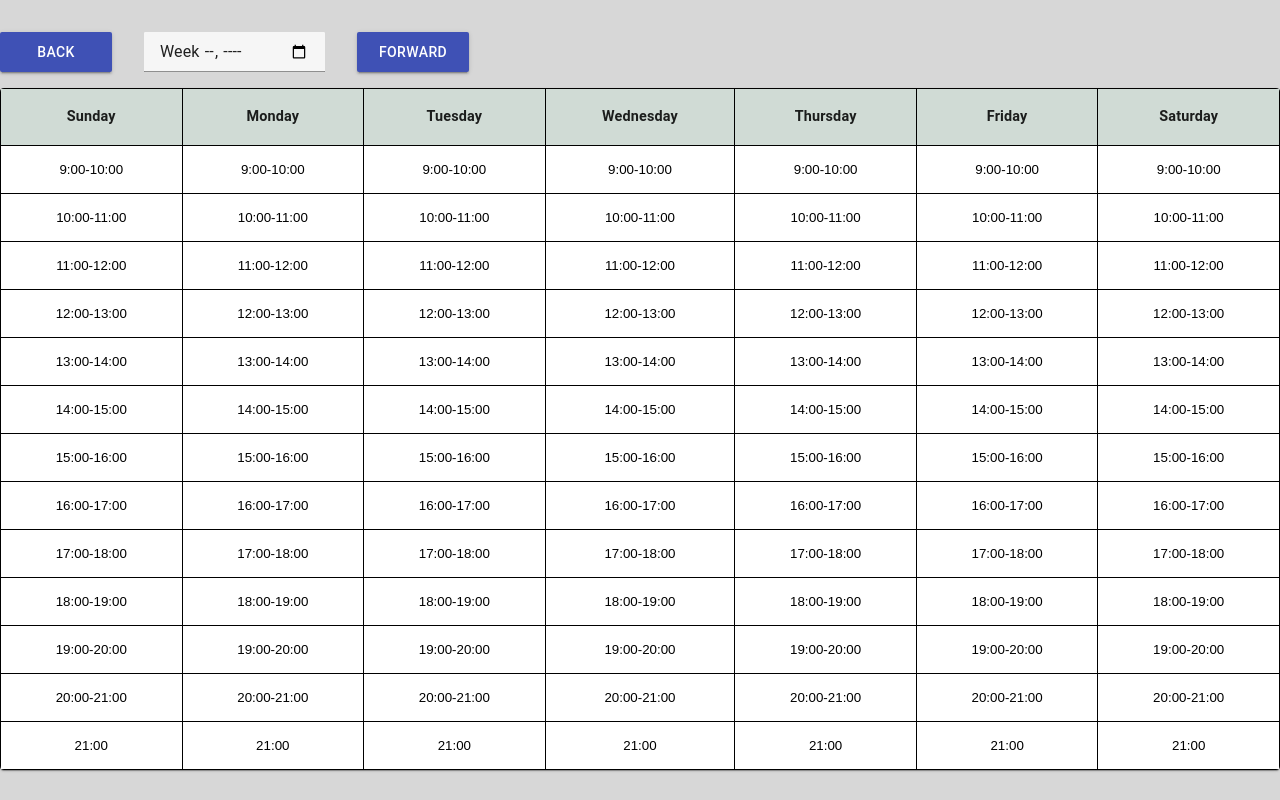
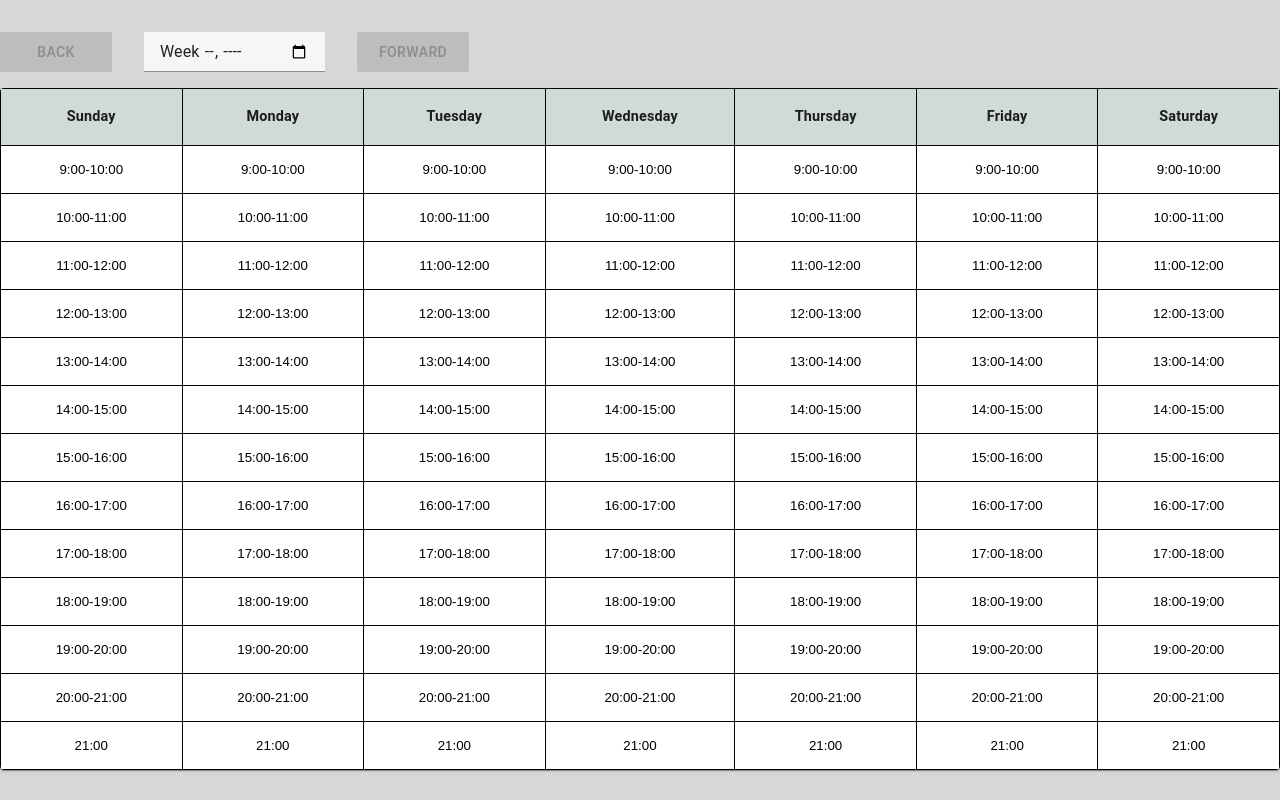
Before and after one commit to ssnegss/FrontWebDev, a React (Create React App) app: page / in a window 1280 px wide. Built offline with nearby package versions, Linux system fonts and the light colour scheme.

Commit message:
button mute was set if week is not selected

```diff
--- a/src/App.js
+++ b/src/App.js
@@ -8,6 +8,7 @@ function App() {
 
   const handleDateChange = (e) => {
     setValue(e.target.value);
+    setButtonStateActive(false);
   }
 
   const moveBack = (e) => {
@@ -20,6 +21,7 @@ function App() {
     setValue(e.target.value);
   }
   const [value, setValue] = useState("");
+  const [buttonState, setButtonStateActive] = useState(true);
 
   return (
     <div className="App">
@@ -28,6 +30,7 @@ function App() {
           <Button
             buttonName="back"
             onClick={moveBack}
+            disabled={buttonState}
           />
           <WeekCalendar
             value={value}
@@ -36,6 +39,7 @@ function App() {
           <Button
             buttonName="forward"
             onClick={moveForward}
+            disabled={buttonState}
           />
         </div>
         <Table />
--- a/src/components/buttonComponent/ButtonComponent.jsx
+++ b/src/components/buttonComponent/ButtonComponent.jsx
@@ -13,6 +13,7 @@ export const ButtonComponent = (props) => {
             className={classes.button}
             variant="contained"
             color="primary"
+            disabled={props.disabled}
             onClick={props.onClick}>
             {props.buttonName}
         </Button>
```
